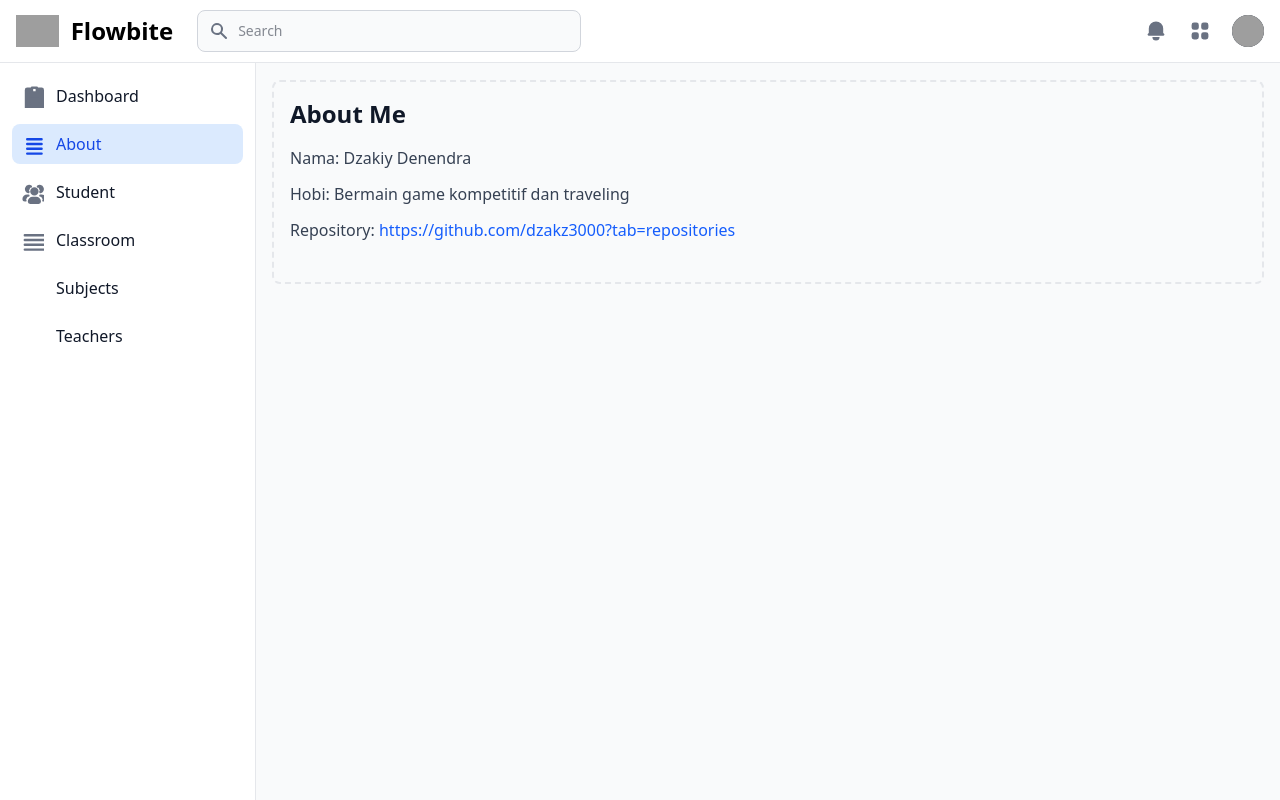
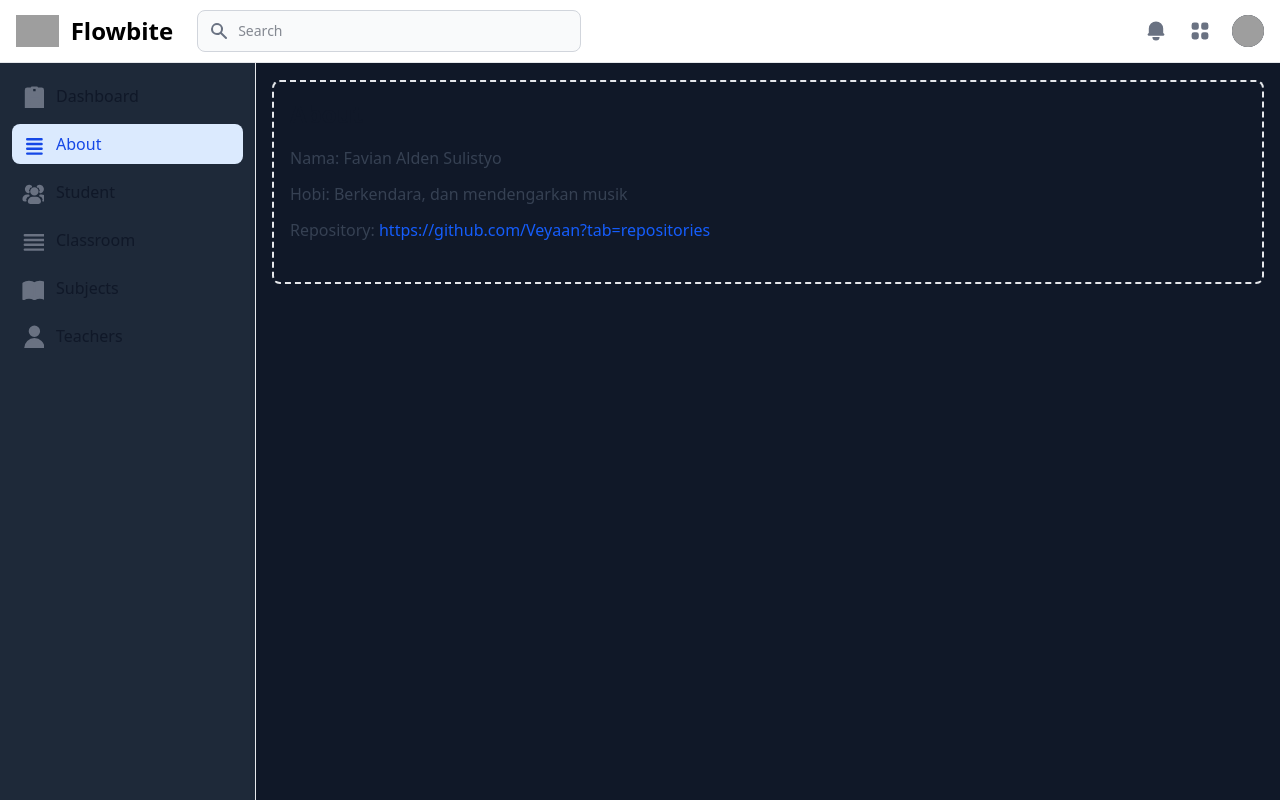
Before and after one commit to Veyaan/project-laravel, a Laravel app: page /admin/about in a window 1280 px wide. Run offline with Laravel 12, Linux system fonts and the light colour scheme; style sheets or scripts are compiled from the project's sources; parts of the project's set-up code (start-up, migrations or seed data) failed here and were passed over; some libraries are stand-ins or nearby versions; grey boxes are pictures that could not be loaded.

Commit message:
done all

```diff
--- a/app/Http/Controllers/AboutController.php
+++ b/app/Http/Controllers/AboutController.php
@@ -9,10 +9,10 @@ class AboutController extends Controller
     public function index()
     {
         $data = [
-            'title' => 'About Me',
-            'nama' => 'Dzakiy Denendra',
-            'hobi' => 'Bermain game kompetitif dan traveling',
-            'repository' => 'https://github.com/dzakz3000?tab=repositories'
+            'title' => 'About',
+            'nama' => 'Favian Alden Sulistyo',
+            'hobi' => 'Berkendara, dan mendengarkan musik',
+            'repository' => 'https://github.com/Veyaan?tab=repositories'
         ];
 
         return view('admin.about', $data);
--- a/app/Http/Controllers/TeacherController.php
+++ b/app/Http/Controllers/TeacherController.php
@@ -11,7 +11,7 @@ class TeacherController extends Controller
     public function index()
     {
         $teachers = Teacher::with('subject')->get();
-        $subjects = Subject::all();
+        $subjects = Subject::whereDoesntHave('teacher')->get();
 
         return view('admin.teacher.index', compact('teachers', 'subjects'));
     }
@@ -21,7 +21,7 @@ class TeacherController extends Controller
         $validated = $request->validate([
             'name'       => 'required|string|max:255',
             'niy'        => 'required|string|max:255',
-            'subject_id' => 'required|exists:subjects,id',
+            'subject_id' => 'required|exists:subjects,id|unique:teachers,subject_id',
             'start_date' => 'required|date',
         ]);
 
--- a/resources/views/components/admin/layout.blade.php
+++ b/resources/views/components/admin/layout.blade.php
@@ -6,8 +6,8 @@
     @vite('resources/css/app.css')
     <title>Document</title>
 </head>
-<body class="bg-gray-50 dark:bg-gray-900">
-    <div class="antialiased bg-gray-50 dark:bg-gray-900">
+<body class="min-h-screen bg-gray-900">
+    <div class="min-h-screen antialiased bg-gray-900">
     <!-- Navbar -->
     <x-admin.navbar/>
 
@@ -16,7 +16,7 @@
     <x-admin.sidebar/>
 
     <!-- Main content -->
-    <main class="p-4 md:ml-64 h-auto pt-20">
+    <main class="min-h-screen p-4 md:ml-64 pt-20 bg-gray-900">
         <div class="p-4 border-2 border-gray-200 border-dashed rounded-lg dark:border-gray-700">
             {{ $slot }}
         </div>
--- a/resources/views/components/admin/sidebar.blade.php
+++ b/resources/views/components/admin/sidebar.blade.php
@@ -2,7 +2,7 @@
     <aside
         class="fixed top-0 left-0 z-40 w-64 h-screen pt-14 transition-transform -translate-x-full bg-white border-r border-gray-200 md:translate-x-0 dark:bg-gray-800 dark:border-gray-700"
         aria-label="Sidenav" id="drawer-navigation">
-        <div class="overflow-y-auto py-5 px-3 h-full bg-white dark:bg-gray-800">
+        <div class="overflow-y-auto py-5 px-3 h-full bg-gray-800 dark:bg-gray-800">
             <ul class="space-y-2">
 
                 <x-admin.menu-item
@@ -40,13 +40,20 @@
                 <x-admin.menu-item
                     href="/admin/subjects"
                     label="Subjects"
-                    icon="M12 6.253v13m0-13C10.832 5.477 9.246 5 7.5 5S4.168 5.477 3 6.253v13C4.168 18.477 5.754 18 7.5 18s3.332.477 4.5 1.253m0-13C13.168 5.477 14.754 5 16.5 5c1.747 0 3.332.477 4.5 1.253v13C19.832 18.477 18.247 18 16.5 18c-1.746 0-3.332.477-4.5 1.253"
+                    icon="<path stroke='currentColor' stroke-linecap='round' stroke-linejoin='round'
+                    stroke-width='2'
+                    d='M12 6.253v13m0-13C10.832 5.477 9.246 5 7.5 5S4.168 5.477 3 6.253v13C4.168 18.477 5.754 18 7.5 18s3.332.477 4.5 1.253m0-13C13.168 5.477 14.754 5 16.5 5c1.747 0 3.332.477 4.5 1.253v13C19.832 18.477 18.247 18 16.5 18c-1.746 0-3.332.584-4.5 1.253' />
+                "
                 />
 
                 <x-admin.menu-item
                     href="/admin/teachers"
                     label="Teachers"
-                    icon="M15.75 6a3.75 3.75 0 11-7.5 0 3.75 3.75 0 017.5 0zM4.501 20.118a7.5 7.5 0 0114.998 0A17.933 17.933 0 0112 21.75c-2.676 0-5.216-.584-7.499-1.632z"
+                    icon="
+                    <path stroke='currentColor' stroke-linecap='round' stroke-linejoin='round'
+                    stroke-width='2'
+                    d='M15.75 6a3.75 3.75 0 11-7.5 0 3.75 3.75 0 017.5 0zM4.501 20.118a7.5 7.5 0 0114.998 0A17.933 17.933 0 0112 21.75c-2.676 0-5.216-.584-7.499-1.632z' />
+                "
                 />
 
             </ul>
--- a/resources/views/layout.blade.php
+++ b/resources/views/layout.blade.php
@@ -6,8 +6,8 @@
     @vite('resources/css/app.css')
     <title>Document</title>
 </head>
-<body>
-    <div class="antialiased bg-gray-50 dark:bg-gray-900">
+<body class="min-h-screen bg-gray-900">
+    <div class="min-h-screen antialiased bg-gray-900">
     <nav class="bg-white border-b border-gray-200 px-4 py-2.5 dark:bg-gray-800 dark:border-gray-700 fixed left-0 right-0 top-0 z-50">
       <div class="flex flex-wrap justify-between items-center">
         <div class="flex justify-start items-center">
```
Also changed, not shown: app/Http/Controllers/StudentController.php (+12 -13 lines), resources/views/admin/student/index.blade.php (+19 -8 lines), database/migrations/2026_11_02_041425_create_teachers_table.php, database/migrations/2026_11_21_014035_add_unique_subject_id_to_teachers_table.php (added), database/migrations/2026_11_21_022714_add_major_to_students_table.php (added).
